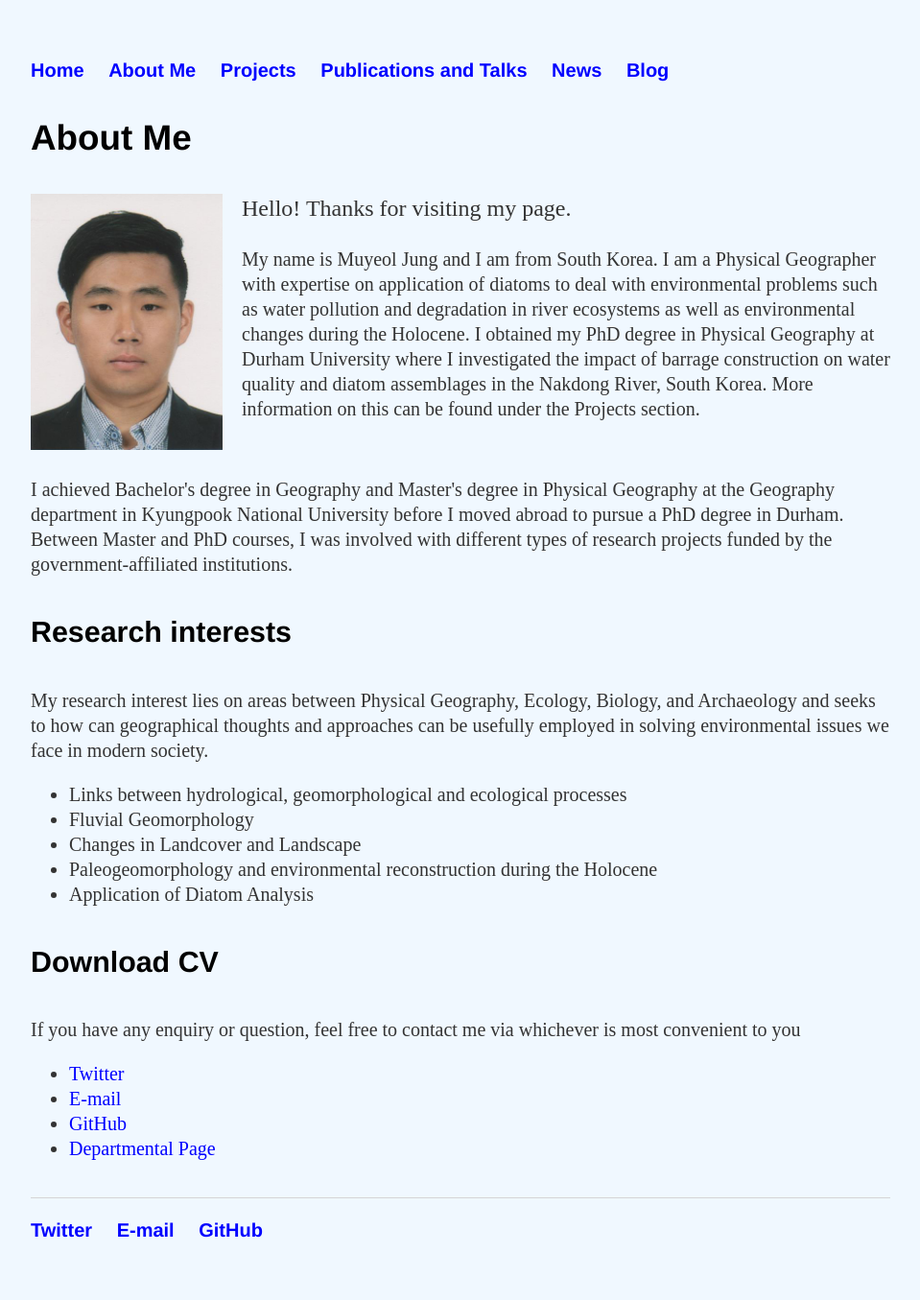
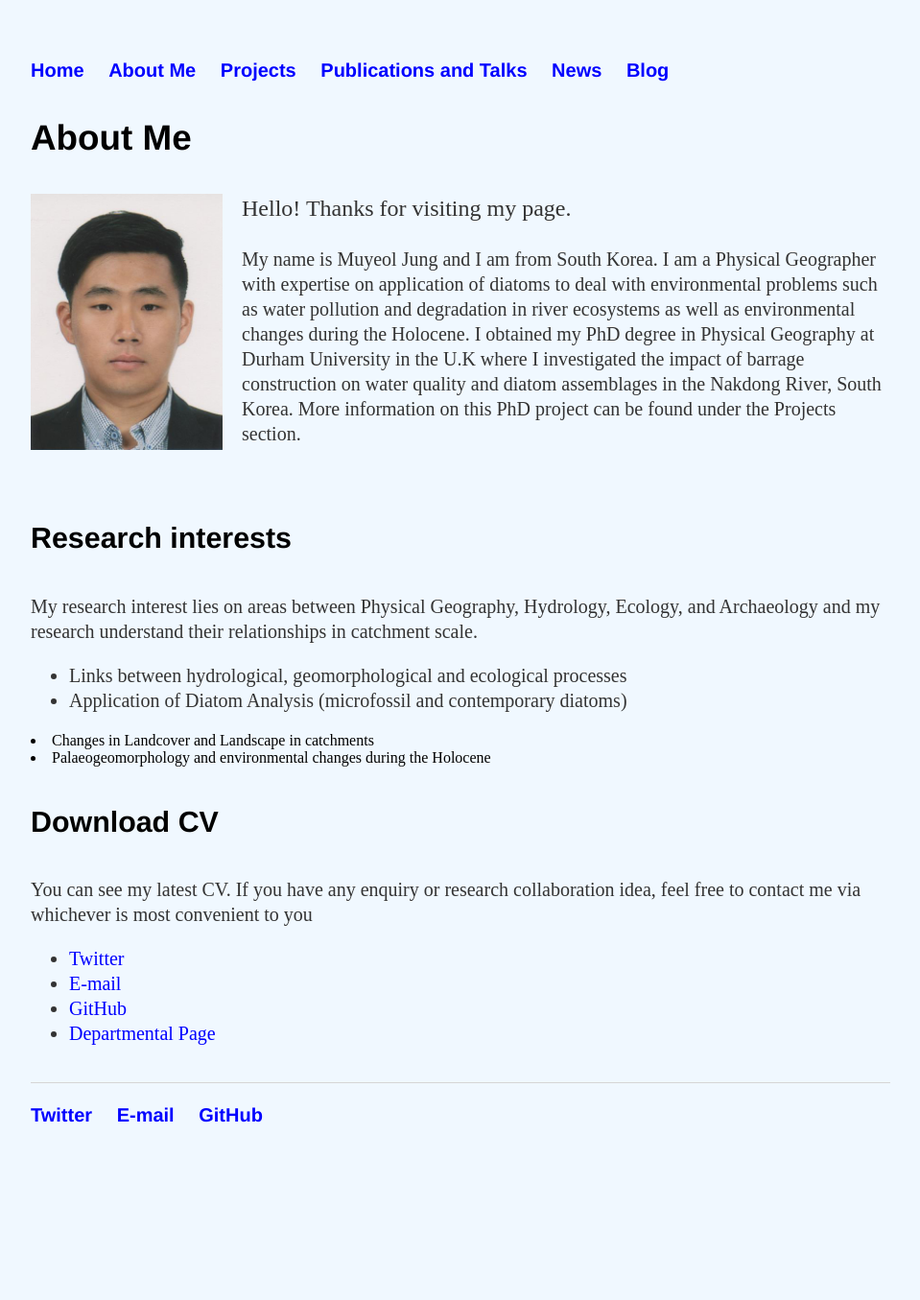
Before and after one commit to muyeoljung/muyeoljung.github.io, a Jekyll site: the page built from about/index.html, in a window 1280 px wide. Shown: the whole page at 96% size, without its empty margins (160-1119 px from the left). Built offline with Jekyll 4.4.1, drawn with Linux system fonts in a browser that asks for light colours; after the commit the page ends 1235 px from its top, so only the background shows below that.

Commit message:
Update index.html

```diff
--- a/about/index.html
+++ b/about/index.html
@@ -7,22 +7,21 @@ title: About Me
 			<img src="/images/About_me_image.jpg", width="200", style="float: left; margin-right: 20px;">
 			<p style="font-size:24px"> Hello! Thanks for visiting my page. </p>
 			<p>My name is Muyeol Jung and I am from South Korea. I am a Physical Geographer with expertise on application of diatoms to deal with environmental problems such as water pollution and degradation in river ecosystems as well as environmental changes during the Holocene.
-				I obtained my PhD degree in Physical Geography at Durham University where I investigated the impact of barrage construction on water quality and diatom assemblages in the Nakdong River, South Korea. More information on this can be found under the Projects section.</p>
+				I obtained my PhD degree in Physical Geography at Durham University in the U.K where I investigated the impact of barrage construction on water quality and diatom assemblages in the Nakdong River, South Korea. More information on this PhD project can be found under the Projects section.</p>
 			<br>
-			<p> I achieved Bachelor's degree in Geography and Master's degree in Physical Geography at the Geography department in Kyungpook National University before I moved abroad to pursue a PhD degree in Durham. Between Master and PhD courses, I was involved with different types of research projects funded by the government-affiliated institutions. </p>
+			<!-- <p> I achieved Bachelor's degree in Geography and Master's degree in Physical Geography at the Geography department in Kyungpook National University before I moved abroad to pursue a PhD degree in Durham. Between Master and PhD courses, I was involved with different types of research projects funded by the government-affiliated institutions. </p>-->
 
 			<h4>Research interests</h4>
-			<p>My research interest lies on areas between Physical Geography, Ecology, Biology, and Archaeology and seeks to how can geographical thoughts and approaches can be usefully employed in solving environmental issues we face in modern society.</p>
+			<p>My research interest lies on areas between Physical Geography, Hydrology, Ecology, and Archaeology and my research understand their relationships in catchment scale.</p>
 
 			<ul class="Research interests">
 				<li>Links between hydrological, geomorphological and ecological processes</li>
-				<li>Fluvial Geomorphology</li>
-				<li>Changes in Landcover and Landscape</li>
-				<li>Paleogeomorphology and environmental reconstruction during the Holocene</li>
-				<li>Application of Diatom Analysis</li></ul>
+				<li>Application of Diatom Analysis (microfossil and contemporary diatoms)</li></ul>
+				<li>Changes in Landcover and Landscape in catchments</li>
+				<li>Palaeogeomorphology and environmental changes during the Holocene</li>
 
 			<h4>Download CV</h4>
-			<p> If you have any enquiry or question, feel free to contact me via whichever is most convenient to you </p>
+			<p> You can see my latest CV. If you have any enquiry or research collaboration idea, feel free to contact me via whichever is most convenient to you </p>
 
 			<ul class="contacts">
 				<li><a href="https://twitter.com/muyeol_jung" target=”_blank”>Twitter</a></li>
```
